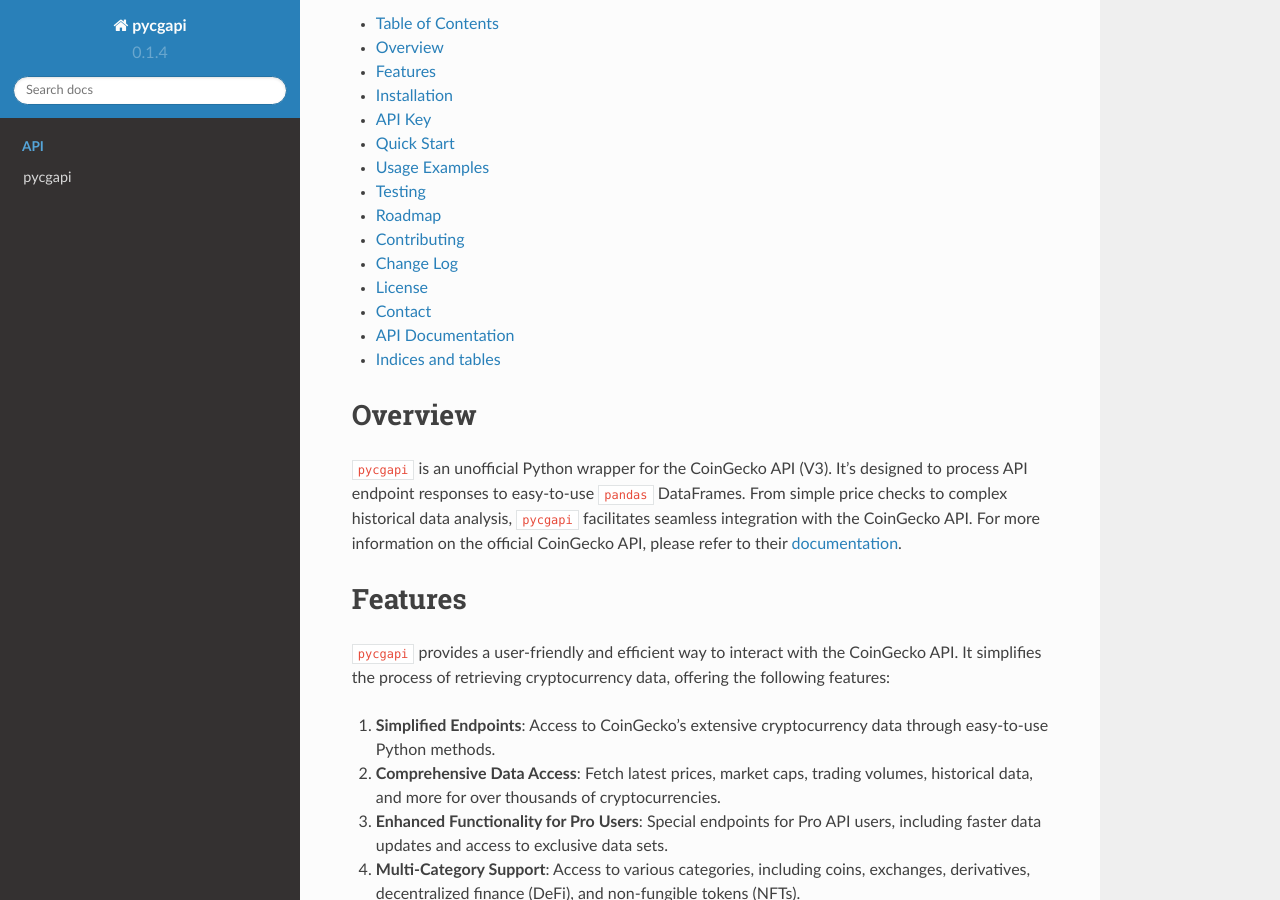
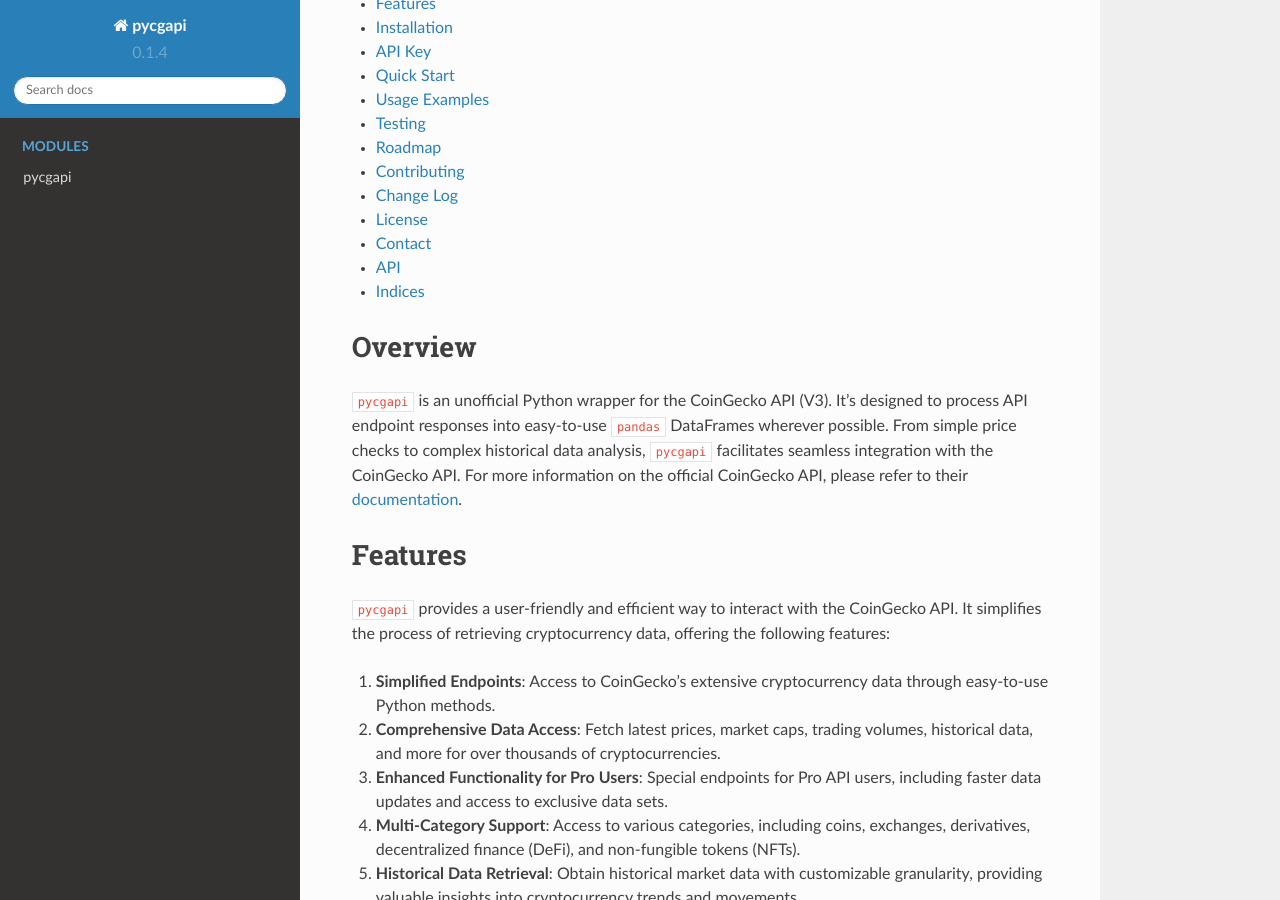
Before and after one commit to nathanramoscfa/pycgapi, a Sphinx documentation site: the page built from docs/source/index.rst, in a window 1280 px wide and 900 px high, scrolled down 620 px. Built offline with Sphinx 7.4.7 and the Read the Docs theme 2.0.0, drawn with Linux system fonts in a browser that asks for light colours; some of the changed text lies outside the part shown.

```diff
--- a/docs/source/index.rst
+++ b/docs/source/index.rst
@@ -33,11 +33,6 @@
 .. image:: https://static.pepy.tech/badge/pycgapi
    :target: https://pepy.tech/project/pycgapi
 
-.. image:: https://img.shields.io/badge/Platforms-win--64-orange.svg?style=flat-square
-   :target: https://www.python.org
-
-|nbsp|
-
 .. image:: https://img.shields.io/badge/License-MIT-brightgreen.svg
    :target: https://img.shields.io/badge/
    :alt: License
@@ -52,7 +47,7 @@ Table of Contents
 Overview
 ========
 ``pycgapi`` is an unofficial Python wrapper for the CoinGecko API (V3). It's designed to process API endpoint
-responses to easy-to-use ``pandas`` DataFrames. From simple price checks to complex historical
+responses into easy-to-use ``pandas`` DataFrames wherever possible. From simple price checks to complex historical
 data analysis, ``pycgapi`` facilitates seamless integration with the CoinGecko API. For more information on the
 official CoinGecko API, please refer to their `documentation <https://www.coingecko.com/api/documentation>`_.
 
@@ -365,18 +360,16 @@ Contact
 Find me on `LinkedIn <https://www.linkedin.com/in/nathanramos/>`_
 or schedule a meeting on `Calendly <https://calendly.com/nrcapitalmanagement/pycgapi-meeting>`_.
 
-API Documentation
-=================
+API
+===
 
 .. toctree::
    :maxdepth: 2
-   :caption: API
+   :caption: Modules
 
    pycgapi
 
-Indices and tables
-==================
+Indices
+=======
 
 * :ref:`genindex`
-* :ref:`modindex`
-* :ref:`search`
```
Also changed, not shown: CHANGELOG.md (+2 -1 lines), README.md (+2 -3 lines), 1 other file.
